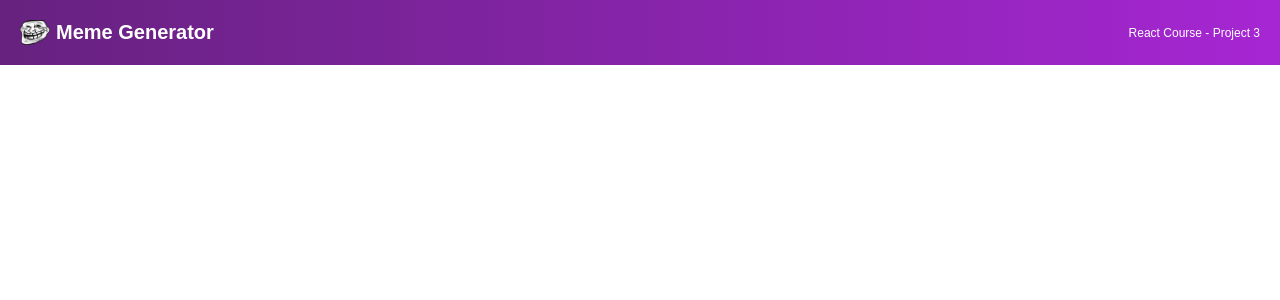
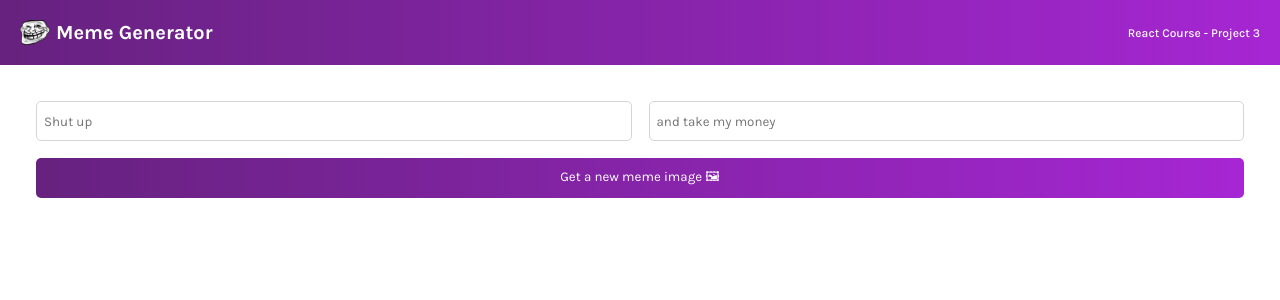
Before and after one commit to BenjaminMcMahan/memegenerator, a React (Create React App) app: page / in a window 1280 px wide. Shown: the top 300 px of the page. Built offline with nearby package versions, Linux system fonts and the light colour scheme.

Commit message:
Main meme container, form

```diff
--- a/public/index.html
+++ b/public/index.html
@@ -2,28 +2,10 @@
 <html lang="en">
   <head>
     <meta charset="utf-8" />
-    <link rel="icon" href="%PUBLIC_URL%/favicon.ico" />
-    <meta name="viewport" content="width=device-width, initial-scale=1" />
-    <meta name="theme-color" content="#000000" />
-    <meta
-      name="description"
-      content="Web site created using create-react-app"
-    />
-    <link rel="apple-touch-icon" href="%PUBLIC_URL%/logo192.png" />
-    <!--
-      manifest.json provides metadata used when your web app is installed on a
-      user's mobile device or desktop. See https://developers.google.com/web/fundamentals/web-app-manifest/
-    -->
-    <link rel="manifest" href="%PUBLIC_URL%/manifest.json" />
-    <!--
-      Notice the use of %PUBLIC_URL% in the tags above.
-      It will be replaced with the URL of the `public` folder during the build.
-      Only files inside the `public` folder can be referenced from the HTML.
-
-      Unlike "/favicon.ico" or "favicon.ico", "%PUBLIC_URL%/favicon.ico" will
-      work correctly both with client-side routing and a non-root public URL.
-      Learn how to configure a non-root public URL by running `npm run build`.
-    -->
+    <link rel="preconnect" href="https://fonts.googleapis.com">
+    <link rel="preconnect" href="https://fonts.gstatic.com" crossorigin>
+    <link href="https://fonts.googleapis.com/css2?family=Karla:wght@400;500;700&display=swap" rel="stylesheet">
+    <link rel="stylesheet" href="style.css">
     <title>React App</title>
   </head>
   <body>
--- a/src/style.css
+++ b/public/style.css
@@ -5,6 +5,10 @@
 body {
     font-family: "Karla", sans-serif;
     margin: 0;
+}
+
+main {
+    padding: 36px;
 }
 
 .header {
@@ -30,3 +34,26 @@ body {
     font-size: 0.75rem;
     font-weight: 500;
 }
+
+.form {
+    display: grid;
+    grid-template: 40px 40px / 1fr 1fr;
+    gap: 17px;
+}
+
+.form--input {
+    font-family: "Karla", sans-serif;
+    border-radius: 5px;
+    border: 1px solid #D5D4D8;
+    text-indent: 5px;
+}
+
+.form--button {
+    grid-column: 1 / -1;
+    font-family: "Karla", sans-serif;
+    border-radius: 5px;
+    background: linear-gradient(90deg, #672280 1.18%, #A626D3 100%);
+    color: #fff;
+    border: none;
+    cursor: pointer;
+}
--- a/src/App.js
+++ b/src/App.js
@@ -1,9 +1,11 @@
 import Header from "./components/Header";
+import Meme from "./components/Meme";
 
 function App() {
     return (
         <div>
             <Header/>
+            <Meme/>
         </div>
     );
 }
--- /dev/null
+++ b/src/components/Meme.js
@@ -0,0 +1,23 @@
+const Meme = () => {
+    return (
+        <main>
+            <form className="form">
+                <input
+                    type="text"
+                    className="form--input"
+                    placeholder="Shut up"
+                />
+                <input
+                    type="text"
+                    className="form--input"
+                    placeholder="and take my money"
+                />
+                <button type="submit" className="form--button">
+                    Get a new meme image 🖼
+                </button>
+            </form>
+        </main>
+    );
+};
+
+export default Meme;
--- a/src/index.js
+++ b/src/index.js
@@ -1,6 +1,5 @@
 import React from 'react';
 import ReactDOM from 'react-dom/client';
-import './style.css'
 import App from './App';
 
 const root = ReactDOM.createRoot(document.getElementById('root'));
```
